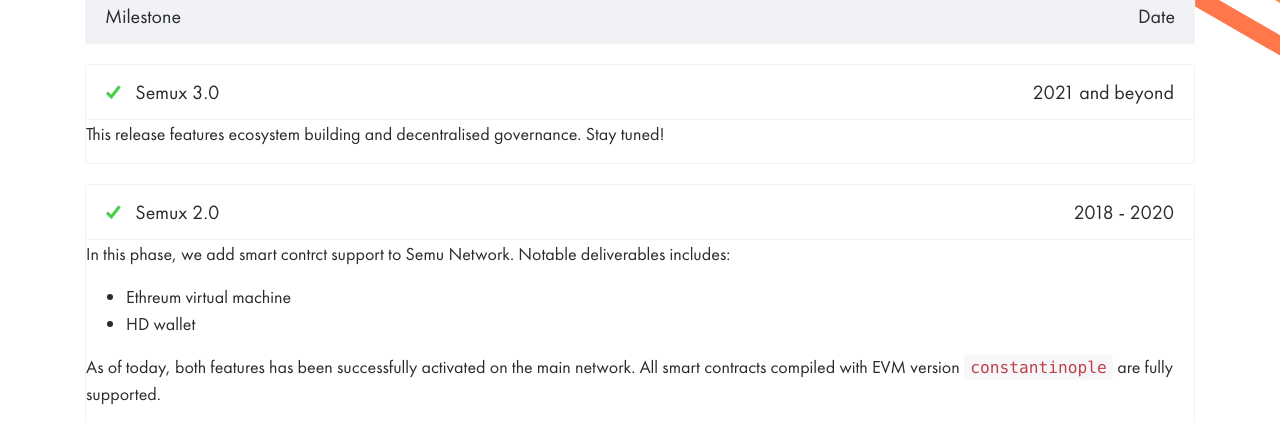
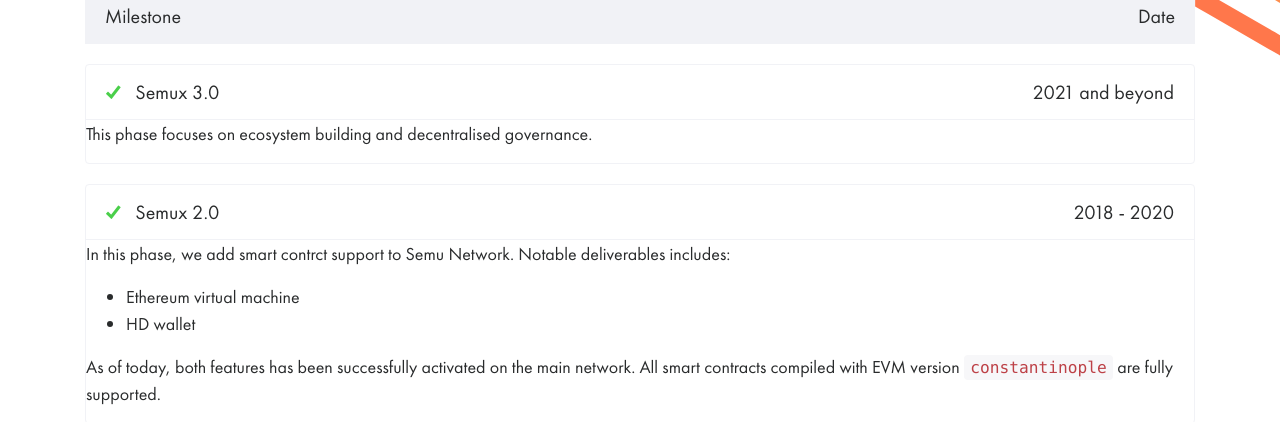
Before and after one commit to semuxproject/semuxproject.github.io, a plain HTML site: page index.html in a window 1280 px wide. Shown: the part 2160-2582 px from the top of the page. Drawn offline with nearby package versions, Linux system fonts and the light colour scheme.

Commit message:
Update index.html

```diff
--- a/index.html
+++ b/index.html
@@ -181,7 +181,7 @@
                   <div class="date-roadmap">2021 and beyond</div>
                 </div>
                 <div class="card-body collapse multi-collapse show" id="roadmap-item-3">
-                  <p>This release features ecosystem building and decentralised governance. Stay tuned!
+                  <p>This phase focuses on ecosystem building and decentralised governance.
                   </p>
                 </div>
               </div>
@@ -196,7 +196,7 @@
                 <div class="card-body collapse multi-collapse show" id="roadmap-item-2">
                   <p>In this phase, we add smart contrct support to Semu Network. Notable deliverables includes:
                     <ul>
-                      <li>Ethreum virtual machine</li>
+                      <li>Ethereum virtual machine</li>
                       <li>HD wallet</li>
                     </ul>
                     As of today, both features has been successfully activated on the main network.
```
